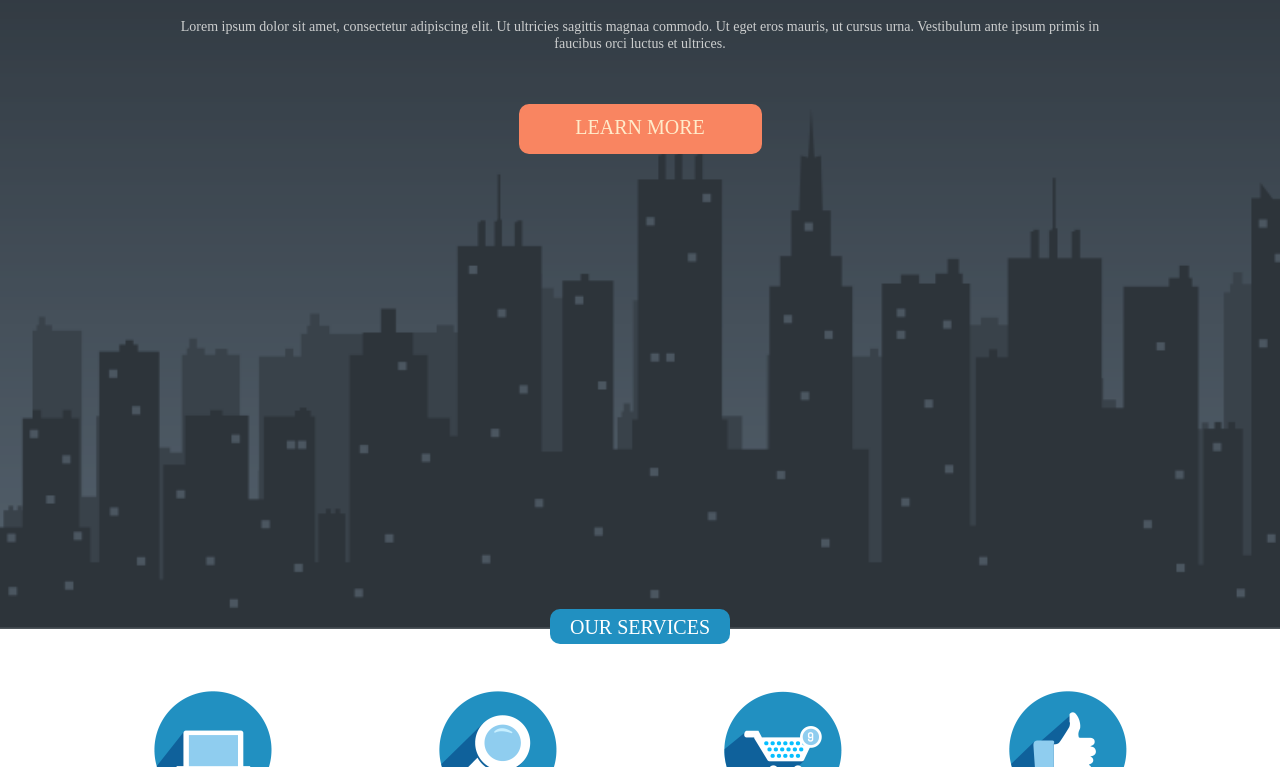
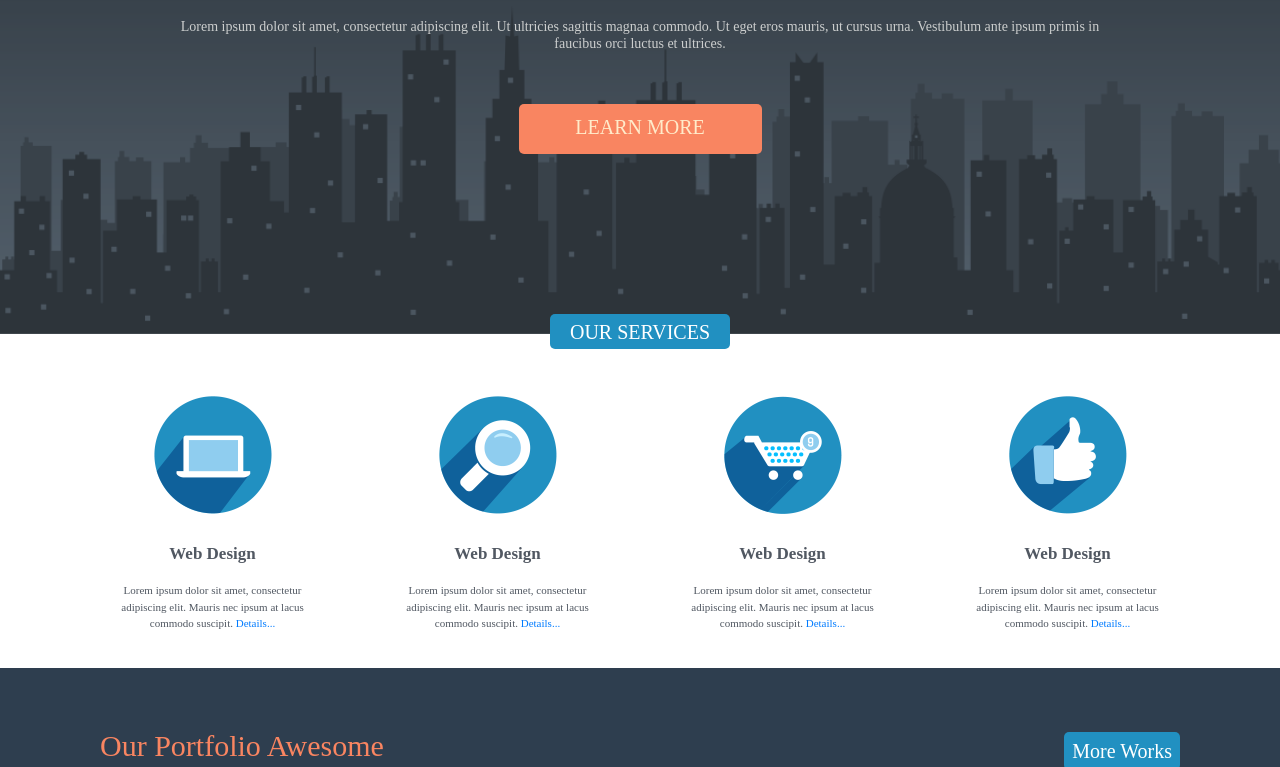
Before and after one commit to HelenSm007/HomePage, a plain HTML site: page index.html in a window 1280 px wide. Shown: the part 233-1000 px from the top of the page. Drawn offline with nearby package versions, Linux system fonts and the light colour scheme.

Commit message:
add fixs

```diff
--- a/css/main.css
+++ b/css/main.css
@@ -47,12 +47,13 @@ p.margin-0 {
 	background-size: cover;
 	color: #cccece;
 	line-height: 1.2;
-	height: 100vh;
+	/* height: 100vh; */
 	/* height: 490; */
 }
 
 .section-with-fon h1 {
 	font-size: 60px;
+	text-align: center;
   }
 
   .section-with-fon__text {
@@ -73,7 +74,7 @@ a.button {
     padding: 0.5rem 2.5rem; /* Поля вокруг текста */
     text-transform: uppercase;
 	text-decoration: none; /* Убираем подчёркивание */
-    border-radius: 10px; /* Скругляем уголки */
+    border-radius: 5px; /* Скругляем уголки */
     margin-top: 25px;
   }
 
@@ -94,7 +95,7 @@ a.button {
     padding: 0.5rem 0.5rem; /* Поля вокруг текста */
     text-transform: uppercase;
 	text-decoration: none; /* Убираем подчёркивание */
-    border-radius: 10px; /* Скругляем уголки */
+    border-radius: 5px; /* Скругляем уголки */
     margin-top: -20px;
   }
 
@@ -153,7 +154,7 @@ a.button {
     padding: 0.5rem 0.5rem; /* Поля вокруг текста */
     text-transform: capitalize;
 	text-decoration: none; /* Убираем подчёркивание */
-    border-radius: 10px;
+	border-radius: 5px;
 }
 
 @media screen and (max-width: 1000px){
--- a/index.html
+++ b/index.html
@@ -15,7 +15,7 @@
 				<div class="col-md-4">
 					<img src="img/Logo.png" class="logo" alt="">
 				</div>
-
+				<!-- Menu  -->
 				<div class="col-md-6">
 						<ul class="nav">
 							<li class="nav-item text-link"><a href="#" class="nav-link link-padding">Home</a></li>
@@ -117,7 +117,7 @@ Ut eget eros mauris, ut cursus urna. Vestibulum ante ipsum primis in faucibus or
 				<div class="col-md-6">
 					<p class="portfolio-section__text">Our Portfolio Awesome</p>
 				</div>
-				<div class="col-md-6 mr-auto">
+				<div class="col-md-6 text-right">
 					<a href="#" class="button">More works</a>
 				</div>
 			</div>
```
